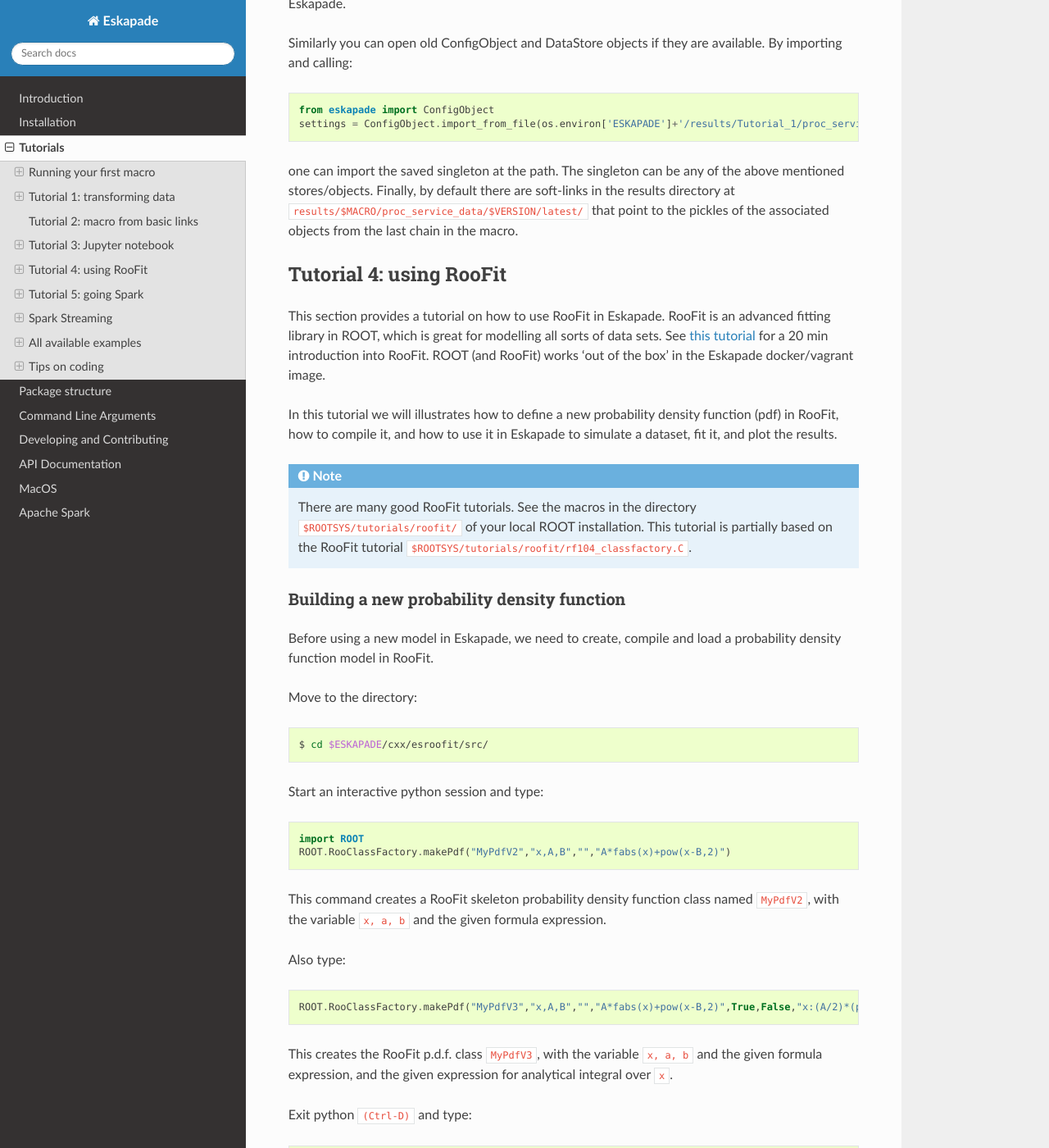
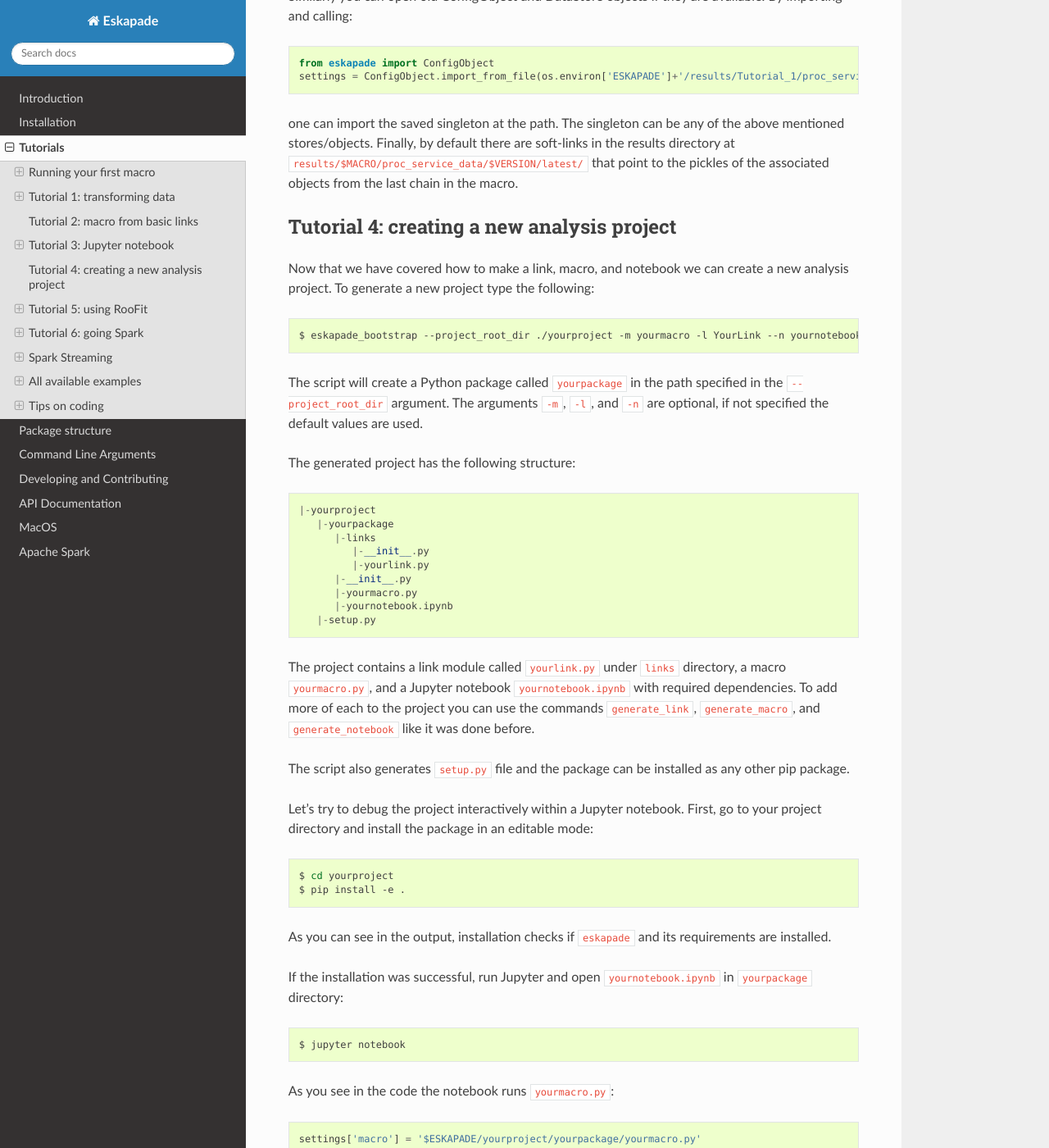
Before and after one commit to KaveIO/Eskapade, a Sphinx documentation site: the page built from docs/source/tutorials.rst, in a window 1280 px wide and 1400 px high, scrolled down 11291 px. Shown: the whole window at 82% size. Built offline with Sphinx 7.4.7 and the Read the Docs theme 2.0.0, drawn with Linux system fonts in a browser that asks for light colours; pages that are not in the unit, such as notebooks, are missing from menus; some of the changed text lies outside the part shown.

Commit message:
New tutorial for eskapade_bootstrap entry point. Remove $ESKAPADE from docs where it is not needed.

```diff
--- a/docs/source/coding.rst
+++ b/docs/source/coding.rst
@@ -46,7 +46,7 @@ Eskapade together with Jupyter we can interactively work on our objects and when
 integration into links is straight-forward. The steps to undertake this are *in general* the following:
 
   1. Import the DataStore and/or ConfigObject. Once you have imported the ConfigObject, run it to generate the output you want to use.
-  2. Grab the data you want from the DataStore using ``ds = DataStore`` and ``data = ds[key]``.
+  2. Grab the data you want from the DataStore using ``ds = DataStore.import_from_file`` and ``data = ds[key]``.
   3. Now you can apply the operation you want to do on the data, experiment on it and work towards the end result you
      want to have.
   4. Create a new link in the appropriate link folder using the eskapade_generate_link command.
--- /dev/null
+++ b/docs/source/tutorial_bootstrap.rst
@@ -0,0 +1,55 @@
+Tutorial 4: creating a new analysis project
+-------------------------------------------
+
+Now that we have covered how to make a link, macro, and notebook we can create a new analysis project.
+To generate a new project type the following:
+
+.. code-block::  bash
+
+  $ eskapade_bootstrap --project_root_dir ./yourproject -m yourmacro -l YourLink --n yournotebook yourpackage
+
+The script will create a Python package called ``yourpackage`` in the path specified in the ``--project_root_dir`` argument.
+The arguments ``-m``, ``-l``, and ``-n`` are optional, if not specified the default values are used.
+
+The generated project has the following structure::
+
+   |-yourproject
+      |-yourpackage
+         |-links
+            |-__init__.py
+            |-yourlink.py
+         |-__init__.py
+         |-yourmacro.py
+         |-yournotebook.ipynb
+      |-setup.py
+
+The project contains a link module called ``yourlink.py`` under ``links`` directory,
+a macro ``yourmacro.py``, and a Jupyter notebook ``yournotebook.ipynb`` with required dependencies.
+To add more of each to the project you can use the commands ``generate_link``, ``generate_macro``, and ``generate_notebook``
+like it was done before.
+
+The script also generates ``setup.py`` file and the package can be installed as any other pip package.
+
+Let's try to debug the project interactively within a Jupyter notebook.
+First, go to your project directory and install the package in an editable mode:
+
+.. code-block:: bash
+
+  $ cd yourproject
+  $ pip install -e .
+
+As you can see in the output, installation checks if ``eskapade`` and its requirements are installed.
+
+If the installation was successful, run Jupyter and open ``yournotebook.ipynb`` in ``yourpackage`` directory:
+
+.. code-block::  bash
+
+  $ jupyter notebook
+
+As you see in the code the notebook runs ``yourmacro.py``:
+
+.. code-block:: python
+
+  settings['macro'] = '$ESKAPADE/yourproject/yourpackage/yourmacro.py'
+
+Now run the cells in the notebook and check if the macro runs properly.
--- a/docs/source/tutorial_jupyter.rst
+++ b/docs/source/tutorial_jupyter.rst
@@ -4,14 +4,10 @@ Tutorial 3: Jupyter notebook
 This section contains materials on how to use Eskapade in Jupyter Notebooks. There are additional side notes on how certain
 aspects work and where to find parts of the code. For more in depth explanations, try the `API-docs <code.html>`_.
 
-Next we will demonstrate how Eskapade can be run and debugged interactively from within a Jupyter notebook.
-Do not forget to set up the environment before starting the notebook (and in case you use a virtual environment
-activate it):
+Next we will demonstrate how Eskapade can be run and debugged interactively from within a Jupyter notebook:
 
 .. code-block:: bash
 
-  $ pip install -e $ESKAPADE
-  $ cd some-working-dir
   $ jupyter notebook
 
 
--- a/docs/source/tutorial_roofit.rst
+++ b/docs/source/tutorial_roofit.rst
@@ -61,15 +61,15 @@ itself. (Of course this is a costly operation.) If you wish, since we know the a
 go ahead and edit ``MyPdfV2.cxx`` to add the expression of the analytical integral to the class.
 
 As another example of a simple pdf class, take a look at the expressions in the file:
-``$ESKAPADE/cxx/esroofit/src/RooWeibull.cxx``.
+``cxx/esroofit/src/RooWeibull.cxx``.
 
 Now move the header files to their correct location:
 
 .. code-block:: bash
 
-   $ mv MyPdfV*.h $ESKAPADE/cxx/esroofit/include/
+   $ mv MyPdfV*.h ../include/
 
-To make sure that these classes get picked up in Eskapade roofit libary, open the file ``$ESKAPADE/cxx/esroofit/dict/esroofit/LinkDef.h`` and add the lines:
+To make sure that these classes get picked up in Eskapade roofit libary, open the file ``cxx/esroofit/dict/esroofit/LinkDef.h`` and add the lines:
 
 .. code-block:: c
 
--- a/docs/source/tutorial_spark.rst
+++ b/docs/source/tutorial_spark.rst
@@ -1,4 +1,4 @@
-Tutorial 5: going Spark
+Tutorial 6: going Spark
 -----------------------
 
 This section provides a tutorial on how to use Apache Spark in Eskapade. Spark works 'out of the box' in the Eskapade docker/vagrant image. For details on how to setup a custom Spark setup, see the `Spark <spark.html>`_ section in the Appendix.
@@ -7,7 +7,7 @@ In this tutorial we will basically redo Tutorial 1 but use Spark instead of Pand
 
 .. note::
 
-  To get familiar with Spark in Eskapade you can follow the exercises in ``tutorials/tutorial_5.py``.
+  To get familiar with Spark in Eskapade you can follow the exercises in ``python/eskapade/tutorials/tutorial_5.py``.
 
 
 Running the tutorial macro
--- a/docs/source/tutorials.rst
+++ b/docs/source/tutorials.rst
@@ -5,6 +5,7 @@ Tutorials
 This section contains materials on how to use Eskapade. There are additional side notes on how certain
 aspects work and where to find parts of the code. For more in depth explanations on the functionality of the code-base,
 try the `API-docs <eskapade_index.html>`_.
+All command examples are run from the root of the repository if not otherwise stated.
 
 Running your first macro
 ------------------------
@@ -15,7 +16,7 @@ macro, the classic code example: Hello World!
 Hello World!
 ~~~~~~~~~~~~
 
-If you just want to run it plain and simple, go to python/eskapade directory in the repository and run the following:
+If you just want to run it plain and simple, go to the root of the repository and run the following:
 
 .. code-block:: bash
 
@@ -35,7 +36,7 @@ Congratulations, you have just successfully run Eskapade!
 Internal workings
 ~~~~~~~~~~~~~~~~~
 
-To see what is actually happening under the hood, go ahead and open up ``/tutorials/esk101_helloworld.py``.
+To see what is actually happening under the hood, go ahead and open up ``tutorials/esk101_helloworld.py``.
 The macro is like a recipe and it contains all of your analysis. It has all the 'high level' operations that are to be
 executed by Eskapade.
 
@@ -120,7 +121,7 @@ Short introduction to the Framework
 ~~~~~~~~~~~~~~~~~~~~~~~~~~~~~~~~~~~
 
 At this point we will not go into the underlying structure of the code that is underneath the macro, but later in this
-tutorial we will. For now we will take a look in the macro. So open ``tutorials/tutorial_1.py`` in your
+tutorial we will. For now we will take a look in the macro. So open ``python/eskapade/tutorials/tutorial_1.py`` in your
 favorite editor. We notice the structure: first imports, then defining all the settings, and finally the actual
 analysis: Chains and Links. There are two chains added to the macro, with following line you can add a chain:
 
@@ -199,7 +200,9 @@ The command creates the skeleton file:
 
   $ python/eskapade/analysis/links/yourlink.py
 
-This skeleton file can be modified with your custom editor and then be imported and called inside a macro with ``analysis.YourLink()``. Notice that the name of the class is CamelCase and that the name of the file is lowercase to conform to coding guidelines.
+This skeleton file can be modified with your custom editor and then be imported and called inside a macro with
+``analysis.YourLink()``. Notice that the name of the class is CamelCase and that the name of the file is lowercase
+to conform to coding guidelines.
 
 Now open up the link in your editor.
 In the ``execute`` function of the Link, we see that a DataStore is called. This is the central in-memory object in
@@ -277,7 +280,8 @@ This tutorial will be quite straight-forward, it has 3 short steps, which is why
 2. In the second chain: Copy the DataFrame you created in the DataStore using the core_ops subpackage.
 3. In the third chain: Delete the entire DataStore using a Link in the core_ops subpackage.
 
-To find the right Links you have to go through the Eskapade documentation (or code!), and to find within its subpackages the proper Links you have to understand the package structure.
+To find the right Links you have to go through the Eskapade documentation (or code!), and to find within its subpackages
+the proper Links you have to understand the package structure.
 Every package is specific for a certain task, such as analysis, core tasks (like the ``ProcessManager``), or data
 quality. Every subpackage contains links in its ``links/`` subdirectory.
 See for example the subpackages ``core_ops``, ``analysis`` or ``visualization``.
@@ -286,6 +290,7 @@ In `All available examples`_ we give some tips to find the right Links your anal
 
 
 .. include:: tutorial_jupyter.rst
+.. include:: tutorial_bootstrap.rst
 .. include:: tutorial_roofit.rst
 .. include:: tutorial_spark.rst
 
@@ -305,11 +310,11 @@ Every subpackage of Eskapade contains links in its ``links/`` subdirectory.
 
 The name of every link indicates its basic function. If you want to know explicitly you can read the
 `API-docs <eskapade_index.html>`_.
-If that does not help, read and try to understand the example macros in ``tutorials/``, which show the basic usage
+If that does not help, read and try to understand the example macros in ``python/eskapade/tutorials/``, which show the basic usage
 of most Eskapade functionality. (See also the `Examples <tutorial.html#examples>`_ section right below.)
 If still unclear, go into the link's code to find out how it exactly works.
 
-Many Eskapade example macros can be found in the ``tutorials`` directory.
+Many Eskapade example macros can be found in the ``python/eskapade/tutorials`` directory.
 The numbering of the example macros follows the package structure:
 
 * ``esk100+``: basic macros describing the chains, links, and datastore functionality of Eskapade.
```
Also changed, not shown: other parts of docs/source/tutorial_roofit.rst (+6 -6 lines), other parts of docs/source/tutorial_spark.rst (+4 -4 lines), other parts of docs/source/tutorials.rst (+2 -2 lines), 1 other file.
